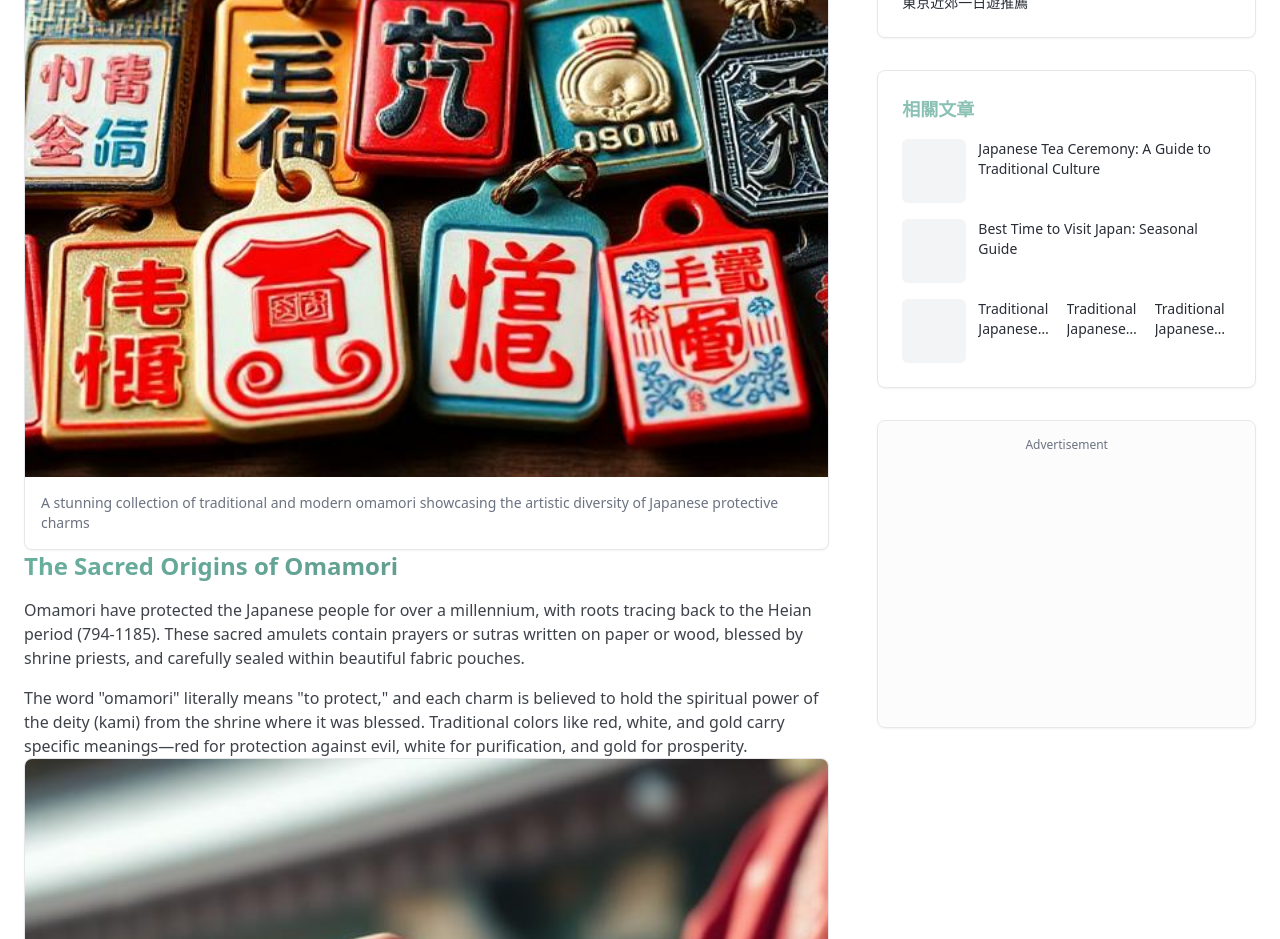
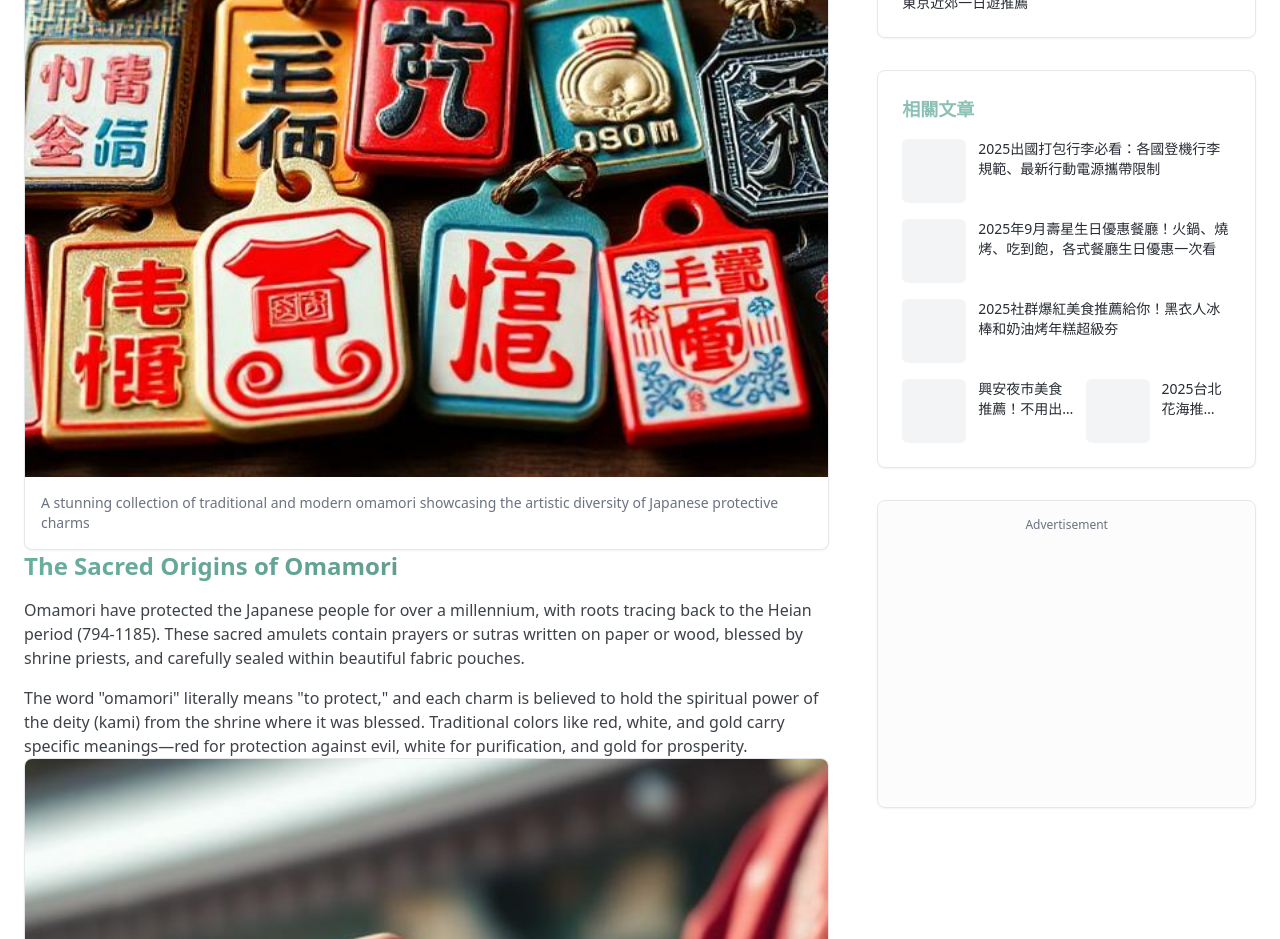
Before and after one commit to miiinachiu/article-page, a React (Vite) app: page / in a window 1280 px wide. Shown: the part 1240-2179 px from the top of the page. Built offline with nearby package versions, Linux system fonts and the light colour scheme.

Commit message:
Code edited in Lovable Code Editor
Edited UI in Lovable

```diff
--- a/src/components/article-content.tsx
+++ b/src/components/article-content.tsx
@@ -461,26 +461,32 @@ const ArticleContent = () => {
                 <div className="flex gap-3">
                   <div className="w-16 h-16 bg-muted rounded-md flex-shrink-0"></div>
                   <div>
-                    <p className="font-medium text-sm line-clamp-2">Japanese Tea Ceremony: A Guide to Traditional Culture</p>
+                    <p className="font-medium text-sm line-clamp-2">2025出國打包行李必看：各國登機行李規範、最新行動電源攜帶限制</p>
                   </div>
                 </div>
                 <div className="flex gap-3">
                   <div className="w-16 h-16 bg-muted rounded-md flex-shrink-0"></div>
                   <div>
-                    <p className="font-medium text-sm line-clamp-2">Best Time to Visit Japan: Seasonal Guide</p>
+                    <p className="font-medium text-sm line-clamp-2">2025年9月壽星生日優惠餐廳！火鍋、燒烤、吃到飽，各式餐廳生日優惠一次看</p>
                   </div>
                 </div>
                 <div className="flex gap-3">
                   <div className="w-16 h-16 bg-muted rounded-md flex-shrink-0"></div>
                   <div>
-                    <p className="font-medium text-sm line-clamp-2">Traditional Japanese Crafts You Must See</p>
+                    <p className="font-medium text-sm line-clamp-2">2025社群爆紅美食推薦給你！黑衣人冰棒和奶油烤年糕超級夯</p>
                   </div>
+                </div>
+                <div className="flex gap-3">
+                  <div className="w-16 h-16 bg-muted rounded-md flex-shrink-0"></div>
                   <div>
-                    <p className="font-medium text-sm line-clamp-2">Traditional Japanese Crafts You Must See</p>
+                    <p className="font-medium text-sm line-clamp-2">興安夜市美食推薦！不用出國，就能吃到最道地緬甸料理！</p>
                   </div>
+                 <div className="flex gap-3">
+                  <div className="w-16 h-16 bg-muted rounded-md flex-shrink-0"></div>
                   <div>
-                    <p className="font-medium text-sm line-clamp-2">Traditional Japanese Crafts You Must See</p>
+                    <p className="font-medium text-sm line-clamp-2">2025台北花海推薦！向日葵、圓仔花、波斯菊、菊花輪番綻放，捷運輕鬆到達</p>
                   </div>
+                </div>
                 </div>
               </div>
             </Card>
```
